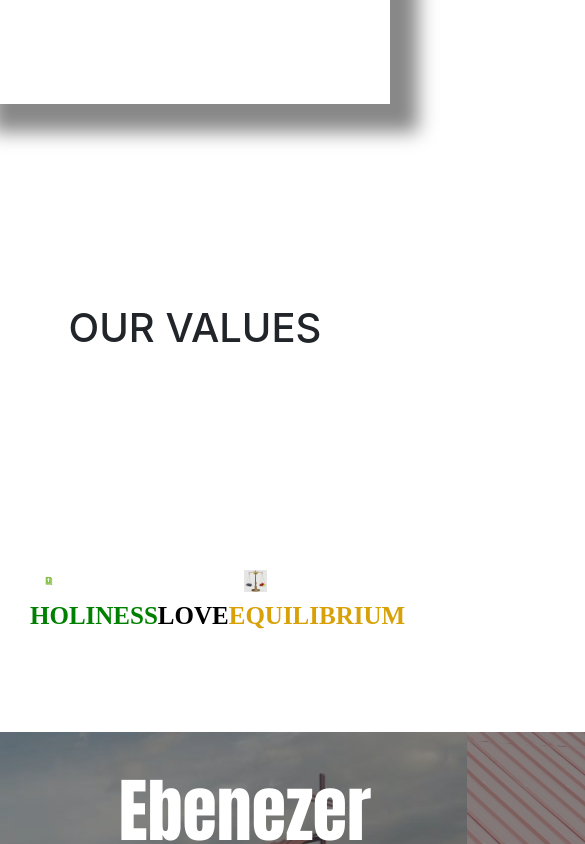
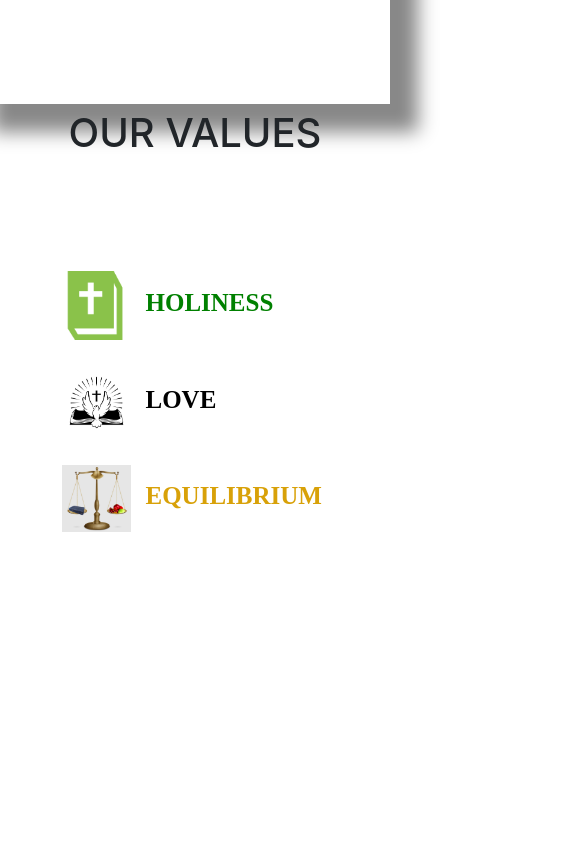
Before and after one commit to kdessaik/EbenezerCrossChurch, a React (Create React App) app: page / in a window 390 px wide. Shown: the part 1156-2000 px from the top of the page, 585 px wide, since content can reach past the window. Built offline with nearby package versions, Linux system fonts and the light colour scheme; a web font is replaced by a local one.

Commit message:
allChanges

```diff
--- a/src/App.css
+++ b/src/App.css
@@ -84,4 +84,5 @@ margin-bottom: -55%;
 .about{
     color: brown;
 }
+
 }
--- a/src/Body/pages/Home/Home.css
+++ b/src/Body/pages/Home/Home.css
@@ -652,8 +652,70 @@ margin: 2%;
         font-size: 17px;
         line-height:normal;
     }
+    #About{
+        margin-bottom: -100%;
+    }
     .btn-warning{
         position: relative;
         bottom: 2%;
     }
+    .container-lg{
+        position: relative;
+        bottom: 70px;
+    }
+    .container-lg{
+        display: flex;
+        flex-direction: column;
+        bottom: 10%;
+    }
+.container-lg>p{
+    position: relative;
+    bottom: 100px;
+    margin: 5%;
 }
+#Value{
+    margin-top: 50%;
+}
+.container4{
+    position: relative;
+    top: 200px;
+}
+.container4>img{
+width: 100%;
+height: 300px;
+}
+.container-Ction>h1{
+
+    font-size: 15px;
+    line-height: normal;
+}
+.container-Ction>p{
+    font-size: 20px;
+    line-height: normal;
+}
+
+.container-Ction{
+    position: relative;
+    left: -1%;
+
+    margin-top: 50%;
+    width: 100%;
+
+
+}
+.container-Ction>h1{
+    font-size: 20px;
+}
+.container-Ction>p{
+    font-size: 11px;
+}
+.container4{
+    margin-left: 0%;
+}
+.container-Ction>button{
+    margin-left:35% ;
+}
+#BioJeremie{
+    margin-top: 500px;
+}
+}
--- a/src/Body/pages/Home/Home.js
+++ b/src/Body/pages/Home/Home.js
@@ -58,8 +58,9 @@ export function OurValue() {
     <section className="container" id="Value">
       <h1>OUR VALUES</h1>
       <div className="container-lg">
+
         <p className="Holiness">
-          <img src={Holiness} className="container-fluid" />
+        <img src={Holiness} className="container-fluid" />
           HOLINESS
         </p>
         <p className="Love">
```
